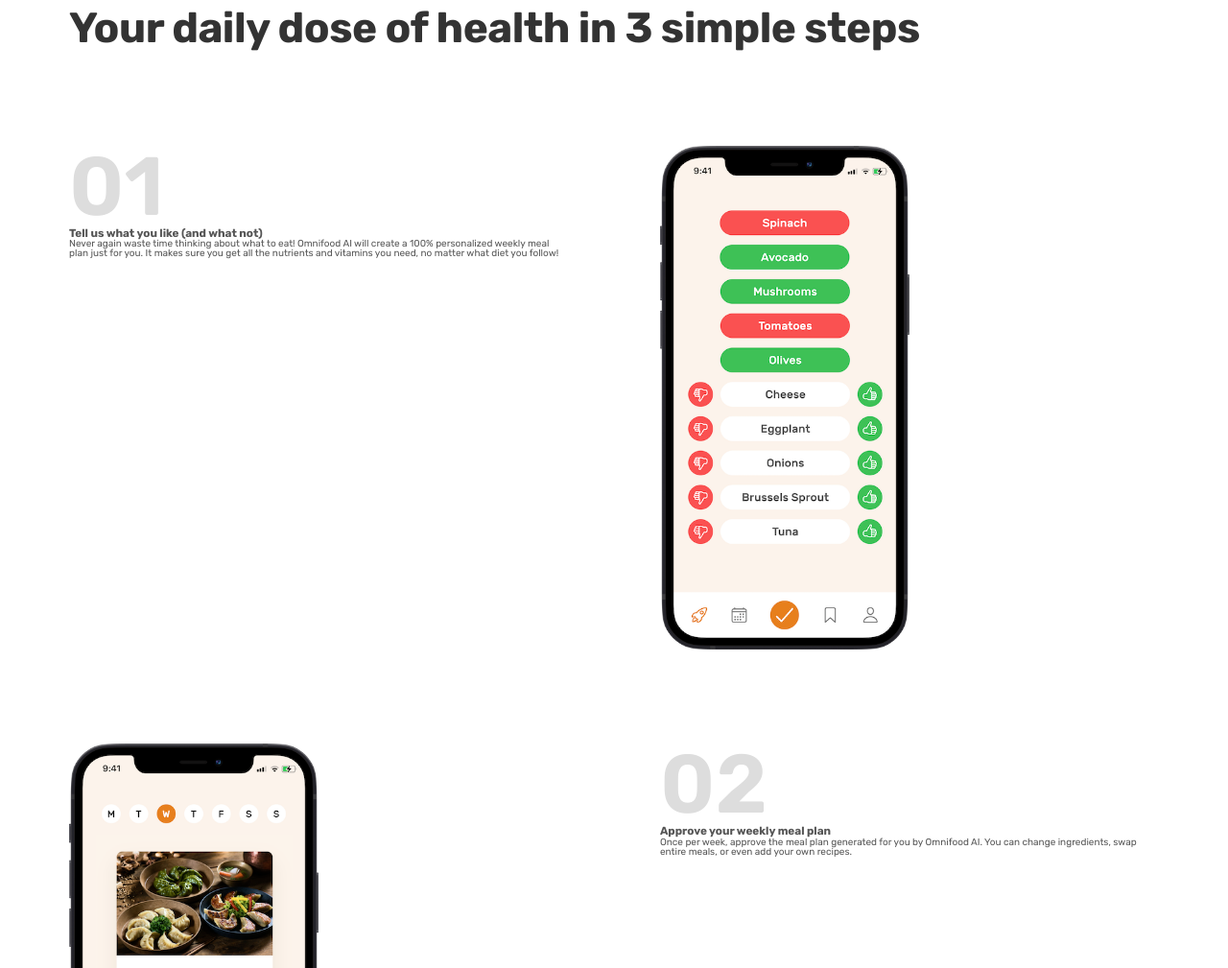
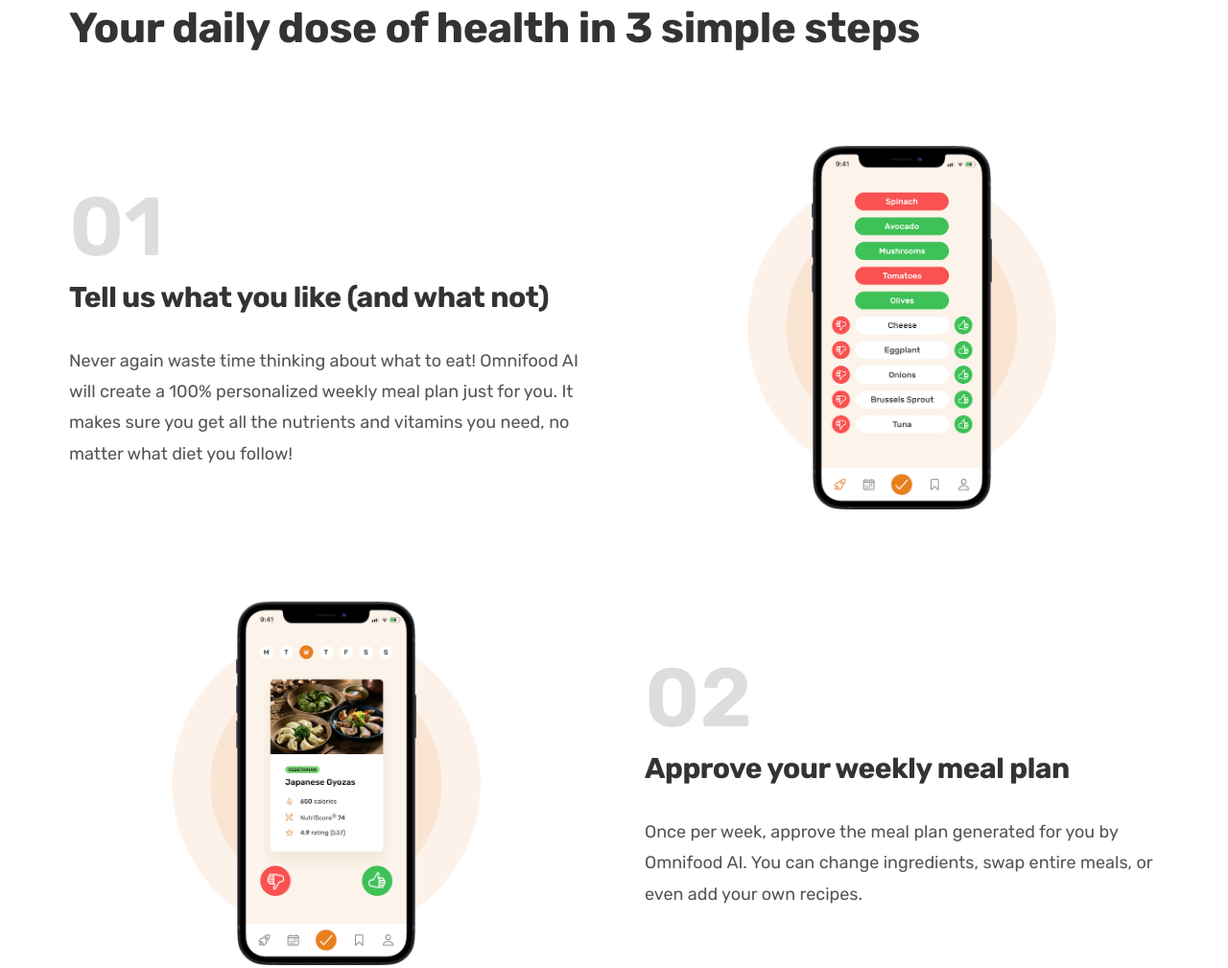
Before and after one commit to criquimj/omnifood-html-css, a plain HTML site: page index.html in a window 1280 px wide. Shown: the part 855-1864 px from the top of the page at 96% size. Drawn offline with Linux system fonts and the light colour scheme.

Commit message:
Finishing styles for how it works section

```diff
--- /dev/null
+++ b/css/general.css
@@ -0,0 +1,175 @@
+/*
+--- 01 TYPOGRAPHY SYSTEM
+
+
+- Font Sizes (px):
+10 / 12 / 14 / 16 / 18 / 20 / 24 / 30 / 36 / 44 / 52 / 62 / 74 / 86 / 98
+
+- Font Weights:
+Default: 400
+Medium: 500
+Semi-Bold: 600
+Bold: 700
+
+- Line heights:
+
+Default: 1
+1.05
+1.2
+1.6
+
+- Letter spacing
+-0.5px
+0.75px
+
+-- 02 Colors
+
+- Primary: #e67e22
+
+- Tints: #fdf2e9, #cf711f, #fae5d3
+- Shades:
+- Accents:
+- Greys
+#555
+#333
+
+--- 05  SHADOWS
+
+--- 06 BORDER RADIUS
+
+Default: 9px
+
+--- 07 WHITESPACE
+
+- Spacing System (px)
+2 / 4 / 8 / 12 / 16 / 24 / 32 / 48 / 64 / 80 / 96 / 128
+*/
+
+/*********************************/
+/* GENERAL STYLES */
+/*********************************/
+
+* {
+  margin: 0;
+  padding: 0;
+  box-sizing: border-box;
+}
+
+html {
+  font-size: 62.5%;
+}
+
+body {
+  font-family: "Rubik", sans-serif;
+  line-height: 1;
+  font-weight: 400;
+  color: #555;
+}
+
+/*********************************/
+/* HELPER CLASSES */
+/*********************************/
+
+.container--centered {
+  max-width: 120rem;
+  padding: 0 3.2rem;
+  margin: 0 auto;
+}
+
+.margin-right-sm {
+  margin-right: 1.6rem !important;
+}
+
+.grid {
+  display: grid;
+  gap: 9.6rem 6.4rem;
+}
+.grid--2-cols {
+  grid-template-columns: repeat(2, 1fr);
+}
+.grid--3-cols {
+  grid-template-columns: repeat(3, 1fr);
+}
+.grid--4-cols {
+  grid-template-columns: repeat(4, 1fr);
+}
+
+.grid--center-v {
+  align-items: center;
+}
+
+/*********************************/
+/* GENERAL COMPONENTS */
+/*********************************/
+
+.btn:link,
+.btn:visited {
+  display: inline-block;
+  text-decoration: none;
+  font-size: 2rem;
+  padding: 1.6rem 3.2rem;
+  border-radius: 9px;
+  /* Put transition on original element */
+  transition: background-color 300ms;
+}
+
+.btn--full:link,
+.btn--full:visited {
+  background-color: #e67e22;
+  color: #fff;
+}
+.btn--full:hover,
+.btn--full:active {
+  background-color: #cf711f;
+}
+
+.btn--outline:link,
+.btn--outline:visited {
+  background-color: #fff;
+  color: #555;
+}
+.btn--outline:hover,
+.btn--outline:active {
+  background-color: #fdf2e9;
+  color: #555;
+  /* border: 3px solid #fff; */
+  /* Trick to add border inside */
+  box-shadow: inset 0 0 0 3px #fff;
+}
+
+.heading-primary,
+.heading-secondary,
+.heading-tertiary,
+.subheading {
+  font-weight: 700;
+  color: #333;
+  letter-spacing: -0.5px;
+}
+
+.heading-primary {
+  font-size: 5.2rem;
+  line-height: 1.05;
+  margin-bottom: 3.2rem;
+}
+
+.heading-secondary {
+  font-size: 4.4rem;
+  line-height: 1.2;
+  margin-bottom: 9.6rem;
+}
+
+.heading-tertiary {
+  font-size: 3rem;
+  line-height: 1.2;
+  margin-bottom: 3.2rem;
+}
+
+.subheading {
+  display: block;
+  font-size: 1.6rem;
+  text-transform: uppercase;
+  font-weight: 500;
+  color: #cf711f;
+  letter-spacing: 0.75px;
+  margin-bottom: 1.6rem;
+}
--- a/css/style.css
+++ b/css/style.css
@@ -1,167 +1,3 @@
-/*
---- 01 TYPOGRAPHY SYSTEM
-
-
-- Font Sizes (px):
-10 / 12 / 14 / 16 / 18 / 20 / 24 / 30 / 36 / 44 / 52 / 62 / 74 / 86 / 98
-
-- Font Weights:
-Default: 400
-Medium: 500
-Semi-Bold: 600
-Bold: 700
-
-- Line heights:
-
-Default: 1
-1.05
-1.2
-1.6
-
-- Letter spacing
--0.5px
-0.75px
-
--- 02 Colors
-
-- Primary: #e67e22
-
-- Tints: #fdf2e9, #cf711f
-- Shades:
-- Accents:
-- Greys
-#555
-#333
-
---- 05  SHADOWS
-
---- 06 BORDER RADIUS
-
-Default: 9px
-
---- 07 WHITESPACE
-
-- Spacing System (px)
-2 / 4 / 8 / 12 / 16 / 24 / 32 / 48 / 64 / 80 / 96 / 128
-*/
-
-/*********************************/
-/* GENERAL STYLES */
-/*********************************/
-
-* {
-  margin: 0;
-  padding: 0;
-  box-sizing: border-box;
-}
-
-html {
-  font-size: 62.5%;
-}
-
-body {
-  font-family: "Rubik", sans-serif;
-  line-height: 1;
-  font-weight: 400;
-  color: #555;
-}
-
-/*********************************/
-/* HELPER CLASSES */
-/*********************************/
-
-.container--centered {
-  max-width: 120rem;
-  padding: 0 3.2rem;
-  margin: 0 auto;
-}
-
-.margin-right-sm {
-  margin-right: 1.6rem !important;
-}
-
-.grid {
-  display: grid;
-  gap: 9.6rem;
-}
-.grid--2-cols {
-  grid-template-columns: repeat(2, 1fr);
-}
-.grid--3-cols {
-  grid-template-columns: repeat(3, 1fr);
-}
-.grid--4-cols {
-  grid-template-columns: repeat(4, 1fr);
-}
-
-/*********************************/
-/* GENERAL COMPONENTS */
-/*********************************/
-
-.btn:link,
-.btn:visited {
-  display: inline-block;
-  text-decoration: none;
-  font-size: 2rem;
-  padding: 1.6rem 3.2rem;
-  border-radius: 9px;
-  /* Put transition on original element */
-  transition: background-color 300ms;
-}
-
-.btn--full:link,
-.btn--full:visited {
-  background-color: #e67e22;
-  color: #fff;
-}
-.btn--full:hover,
-.btn--full:active {
-  background-color: #cf711f;
-}
-
-.btn--outline:link,
-.btn--outline:visited {
-  background-color: #fff;
-  color: #555;
-}
-.btn--outline:hover,
-.btn--outline:active {
-  background-color: #fdf2e9;
-  color: #555;
-  /* border: 3px solid #fff; */
-  /* Trick to add border inside */
-  box-shadow: inset 0 0 0 3px #fff;
-}
-
-.heading-primary,
-.heading-secondary,
-.subheading {
-  font-weight: 700;
-  color: #333;
-  letter-spacing: -0.5px;
-}
-
-.heading-primary {
-  font-size: 5.2rem;
-  line-height: 1.05;
-  margin-bottom: 3.2rem;
-}
-
-.heading-secondary {
-  font-size: 4.4rem;
-  line-height: 1.2;
-  margin-bottom: 9.6rem;
-}
-
-.subheading {
-  display: block;
-  font-size: 1.6rem;
-  text-transform: uppercase;
-  font-weight: 500;
-  color: #cf711f;
-  letter-spacing: 0.75px;
-  margin-bottom: 1.6rem;
-}
 /*********************************/
 /* HEADER */
 /*********************************/
@@ -292,8 +128,46 @@ body {
   font-size: 8.6rem;
   font-weight: 600;
   color: #ddd;
+  margin-bottom: 1.2rem;
+}
+
+.step-description {
+  font-size: 1.8rem;
+  line-height: 1.8;
+}
+
+.step-img-box {
+  position: relative;
+  display: flex;
+  justify-content: center;
+  align-items: center;
+}
+
+.step-img-box::after,
+.step-img-box::before {
+  position: absolute;
+  content: "";
+  display: block;
+  border-radius: 50%;
+  top: 50%;
+  left: 50%;
+  transform: translate(-50%, -50%);
+}
+
+.step-img-box::before {
+  z-index: -2;
+  width: 60%;
+  padding-bottom: 60%;
+  background-color: #fdf2e9;
+}
+
+.step-img-box::after {
+  z-index: -1;
+  width: 45%;
+  padding-bottom: 45%;
+  background-color: #fae5d3;
 }
 
 .step-img {
-  width: 50%;
+  width: 35%;
 }
--- a/index.html
+++ b/index.html
@@ -6,6 +6,7 @@
     <link rel="preconnect" href="https://fonts.googleapis.com">
 <link rel="preconnect" href="https://fonts.gstatic.com" crossorigin>
 <link href="https://fonts.googleapis.com/css2?family=Rubik:wght@400;500;600;700&display=swap" rel="stylesheet">
+    <link rel="stylesheet" href="./css/general.css" />
     <link rel="stylesheet" href="./css/style.css" />
     <title>Omnifood</title>
   </head>
@@ -54,7 +55,7 @@
      <span class="subheading">How it works</span>
      <h2 class="heading-secondary">Your daily dose of health in 3 simple steps</h2>
    </div>
-   <div class="container--centered grid grid--2-cols">
+   <div class="container--centered grid grid--2-cols grid--center-v">
      <!-- STEP 01 -->
      <div class="step-text-box">
        <p class="step-number">01</p>
```
